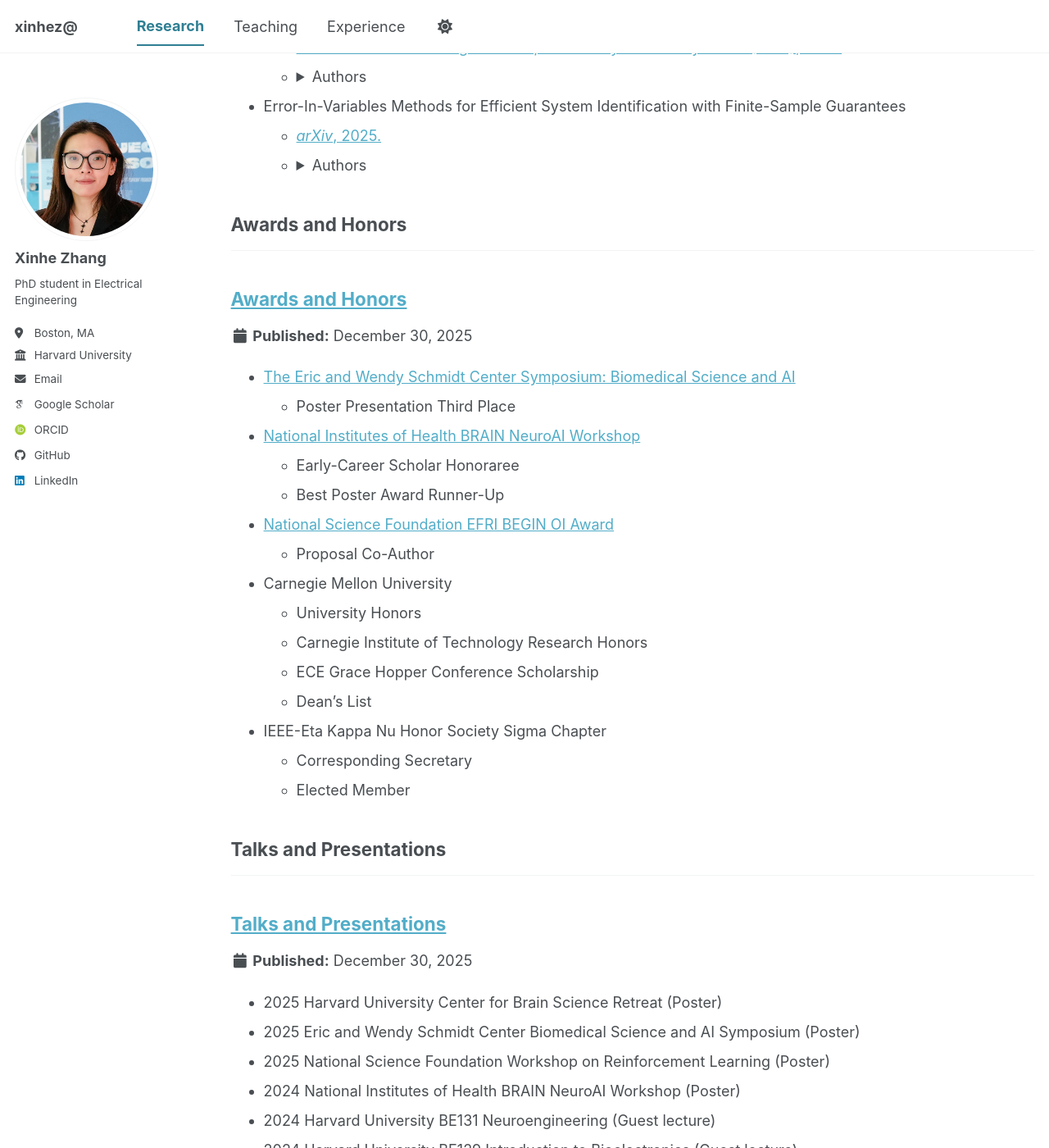
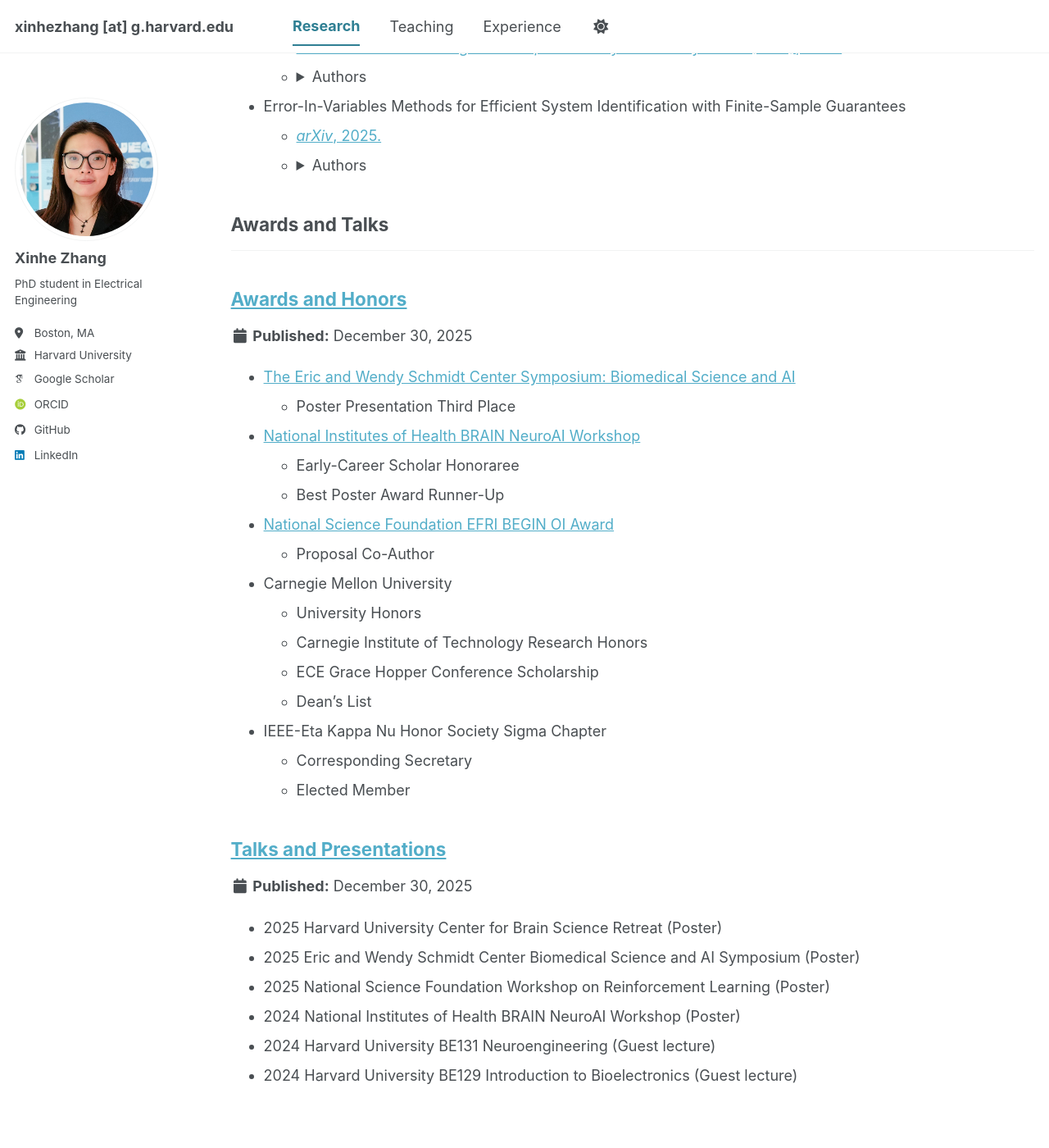
Before and after one commit to xinhez/xinhez.github.io, a Jekyll site: the page built from _pages/research.html, in a window 1280 px wide and 1400 px high, scrolled down 2462 px. Shown: the whole window at 82% size. Built offline with Jekyll 4.4.1, drawn with Linux system fonts in a browser that asks for light colours; some web fonts are replaced; a script bundle is joined from its source files by our own code; library files that are not in the unit come from our copies.

Commit message:
Fix titles

```diff
--- a/_config.yml
+++ b/_config.yml
@@ -9,7 +9,7 @@
 # Basic Site Settings
 locale                   : "en-US"
 site_theme               : "default" # The available themes options are "default", "air", "sunrise", "mint", "dirt" and "contrast"
-title                    : "xinhez@"
+title                    : "xinhezhang [at] g.harvard.edu"
 title_separator          : "-"
 name                     : &name "Xinhe Zhang"
 description              : &description "Xinhe Zhang's academic page"   # Update this with a general description of your site, this is the default if not overridden by a page
@@ -30,7 +30,7 @@
   location         : "Boston, MA"
   employer         : "Harvard University"
   uri              : # URL
-  email            : "xinhezhang@g.harvard.edu"
+  email            : # "xinhezhang@g.harvard.edu"
 
   # Academic websites
   academia         : # URL
@@ -87,9 +87,7 @@
   publication:
     title: 'Publications and Preprints'
   award:
-    title: 'Awards and Honors'
-  preso:
-    title: 'Talks and Presentations'
+    title: 'Awards and Talks'
 
 # Site Settings
 teaser                   :  # filename of teaser fallback teaser image placed in /images/ for social media previews
```
Also changed, not shown: _research/5-presos.md (+1 -1 lines).
